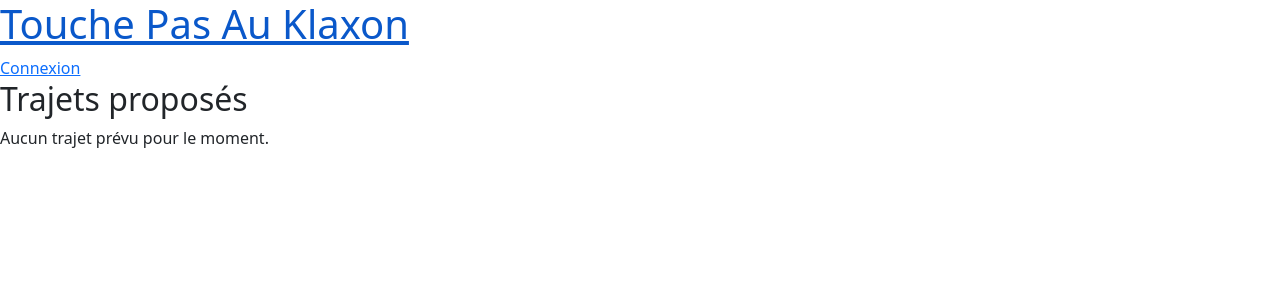
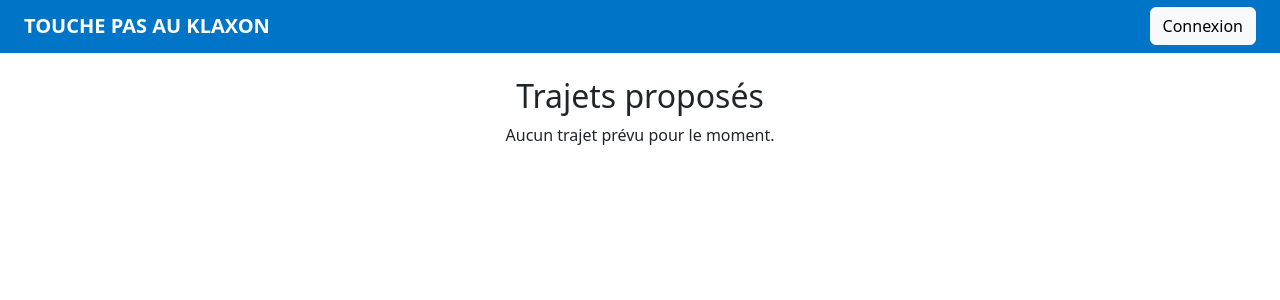
Before and after one commit to Prin0u/devoir-app-mvc-php, a PHP site: page /devoir-app-mvc-php/app/Views/home/index.php in a window 1280 px wide. Shown: the top 300 px of the page. Run offline with PHP 8.4, Linux system fonts and the light colour scheme.

Commit message:
Style du header terminé

```diff
--- a/app/Controllers/AuthController.php
+++ b/app/Controllers/AuthController.php
@@ -52,12 +52,16 @@ class AuthController extends Controller
 
             header('Location: /');
             exit;
-
         } catch (\PDOException $e) {
             // Affiche l’erreur PDO pour debug
             echo "Erreur PDO : " . $e->getMessage();
             exit;
         }
+    }
+    public static function isAdmin(): bool
+    {
+        return isset($_SESSION['user'])
+            && $_SESSION['user']['email'] === 'alexandre.martin@email.fr';
     }
 
 
--- a/app/Controllers/TrajetController.php
+++ b/app/Controllers/TrajetController.php
@@ -88,7 +88,7 @@ class TrajetController extends Controller
                 $_SESSION['user']['id']
             ]);
 
-            $_SESSION['flash_success'] = "Trajet créé avec succès !";
+            $_SESSION['flash_success'] = "Le trajet a été créé";
             header('Location: /');
             exit;
         } catch (\PDOException $e) {
--- a/app/Views/home/index.php
+++ b/app/Views/home/index.php
@@ -32,9 +32,9 @@ error_reporting(E_ALL); ?>
         <?php unset($_SESSION['flash_error']); ?>
     <?php endif; ?>
 
-    <h2>Trajets proposés</h2>
+    <h2 class=" mt-4 text-center">Trajets proposés</h2>
     <?php if (empty($trajets)) : ?>
-        <p>Aucun trajet prévu pour le moment.</p>
+        <p class="mt-2 text-center">Aucun trajet prévu pour le moment.</p>
     <?php else : ?>
         <div class="table-responsive">
             <table class="table table-striped table-bordered">
--- a/app/Views/partials/header.php
+++ b/app/Views/partials/header.php
@@ -1,14 +1,66 @@
-<header>
-    <div class="logo">
-        <h1><a href="/">Touche Pas Au Klaxon</a></h1>
+<link rel="stylesheet" href="/css/main.css">
+<script src="https://cdn.jsdelivr.net/npm/bootstrap@5.3.2/dist/js/bootstrap.bundle.min.js"></script>
+
+
+<?php
+
+use Prin0u\DevoirAppMvcPhp\Controllers\AuthController;
+?>
+
+<nav class="navbar navbar-expand-lg navbar-dark px-4">
+    <a class="navbar-brand fw-bold" href="/">
+        TOUCHE PAS AU KLAXON
+    </a>
+
+    <!-- Menu burger -->
+    <button class="navbar-toggler" type="button" data-bs-toggle="collapse" data-bs-target="#navbarContent"
+        aria-controls="navbarContent" aria-expanded="false" aria-label="Toggle navigation">
+        <span class="navbar-toggler-icon"></span>
+    </button>
+
+    <!-- Menu classique -->
+    <div class="collapse navbar-collapse justify-content-end" id="navbarContent">
+        <ul class="navbar-nav align-items-center gap-3 flex-column flex-lg-row text-center">
+
+            <!-- Visiteur -->
+            <?php if (!isset($_SESSION['user'])): ?>
+                <li class="nav-item">
+                    <a href="/login" class="btn btn-light w-100">Connexion</a>
+                </li>
+            <?php endif; ?>
+
+            <!-- Utilisateur connecté -->
+            <?php if (isset($_SESSION['user'])): ?>
+                <li class="nav-item">
+                    <a href="/trajet/create" class="btn-create btn-lg">
+                        Créer un trajet
+                    </a>
+                </li>
+
+                <li class="nav-item text-white w-100">
+                    Bonjour <?= $_SESSION['user']['prenom'] ?> <?= $_SESSION['user']['nom'] ?>
+                </li>
+            <?php endif; ?>
+
+            <!-- Admin -->
+            <?php if (isset($_SESSION['user']) && AuthController::isAdmin()): ?>
+                <li class="nav-item">
+                    <a href="/admin/users" class="nav-link text-white w-100">Utilisateurs</a>
+                </li>
+
+                <li class="nav-item">
+                    <a href="/admin/agences" class="nav-link text-white w-100">Agences</a>
+                </li>
+
+                <li class="nav-item">
+                    <a href="/admin/trajets" class="nav-link text-white w-100">Trajets</a>
+                </li>
+
+                <li class="nav-item ms-0 mt-2 mt-lg-0">
+                    <a href="/logout" class="btn btn-danger w-100">Déconnexion</a>
+                </li>
+            <?php endif; ?>
+
+        </ul>
     </div>
-    <div class="nav">
-        <?php if (isset($_SESSION['user'])): ?>
-            <a href="/trajet/create">Créer un trajet</a>
-            <span>Bonjour <?= htmlspecialchars($_SESSION['user']['prenom'] . ' ' . $_SESSION['user']['nom']) ?></span>
-            <a href="/logout">Déconnexion</a>
-        <?php else: ?>
-            <a href="/login">Connexion</a>
-        <?php endif; ?>
-    </div>
-</header>
+</nav>
--- a/app/Views/trajet/create.php
+++ b/app/Views/trajet/create.php
@@ -1,4 +1,5 @@
 <link href="https://cdn.jsdelivr.net/npm/bootstrap@5.3.2/dist/css/bootstrap.min.css" rel="stylesheet">
+<?php require_once __DIR__ . '/../partials/header.php'; ?>
 
 
 <div class="container mt-5">
--- a/app/Views/trajet/edit.php
+++ b/app/Views/trajet/edit.php
@@ -1,4 +1,5 @@
 <link href="https://cdn.jsdelivr.net/npm/bootstrap@5.3.2/dist/css/bootstrap.min.css" rel="stylesheet">
+<?php require_once __DIR__ . '/../partials/header.php'; ?>
 
 <div class="container mt-5">
 
--- a/app/Views/trajet/index.php
+++ b/app/Views/trajet/index.php
@@ -34,7 +34,7 @@
                                         Modifier
                                     </a>
 
-                                    <form method="POST" action="/trajet/delete/<?= $trajet['id_trajet'] ?>" style="display:inline;"
+                                    <form method="POST" action="/trajet/delete/<?= $trajet['id_trajet'] ?>"
                                         onsubmit="return confirm('Voulez-vous vraiment supprimer ce trajet ?');">
                                         <button type="submit" class="btn btn-danger btn-sm">Supprimer</button>
                                     </form>
--- /dev/null
+++ b/public/css/main.css
@@ -0,0 +1,32 @@
+.navbar {
+  background-color: #0074c7;
+  padding: 0.4rem 1.2rem;
+  display: flex;
+  align-items: center;
+  justify-content: space-between;
+}
+.navbar .navbar-brand {
+  color: #ffffff;
+  font-weight: bold;
+  text-decoration: none;
+}
+.navbar .navbar-nav {
+  display: flex;
+  align-items: center;
+}
+.navbar .navbar-nav .nav-item {
+  color: #ffffff;
+}
+.navbar .navbar-nav .nav-item .btn-create {
+  min-width: 180px;
+  border-radius: 5px;
+  text-decoration: none;
+  font-weight: 600;
+  padding: 0.5rem;
+  cursor: pointer;
+  white-space: nowrap;
+  background-color: #82b864;
+  color: #ffffff;
+}
+
+/*# sourceMappingURL=main.css.map */
--- /dev/null
+++ b/public/scss/_navbar.scss
@@ -0,0 +1,40 @@
+$navbar-bg: #0074c7;
+$btn-create-bg: #82b864;
+$btn-logout-bg: #cd2c2e;
+$text-color: #ffffff;
+
+// Navbar générale
+.navbar {
+  background-color: $navbar-bg;
+  padding: 0.4rem 1.2rem;
+  display: flex;
+  align-items: center;
+  justify-content: space-between;
+
+  .navbar-brand {
+    color: $text-color;
+    font-weight: bold;
+    text-decoration: none;
+  }
+
+  .navbar-nav {
+    display: flex;
+    align-items: center;
+
+    .nav-item {
+      color: #ffffff;
+
+      .btn-create {
+        min-width: 180px;
+        border-radius: 5px;
+        text-decoration: none;
+        font-weight: 600;
+        padding: 0.5rem;
+        cursor: pointer;
+        white-space: nowrap;
+        background-color: #82b864;
+        color: #ffffff;
+      }
+    }
+  }
+}
--- /dev/null
+++ b/public/scss/main.scss
@@ -0,0 +1 @@
+@import "navbar";
```
Also changed, not shown: app/Views/auth/login.php (+5 -4 lines), app/Views/trajet/.php-cs-fixer.dist.php (deleted, +0 -30 lines), public/homecontrollertest.php (deleted, +0 -7 lines), public/css/style.css (added), 1 other file. Lines whose indentation alone changed are shown as unchanged.
